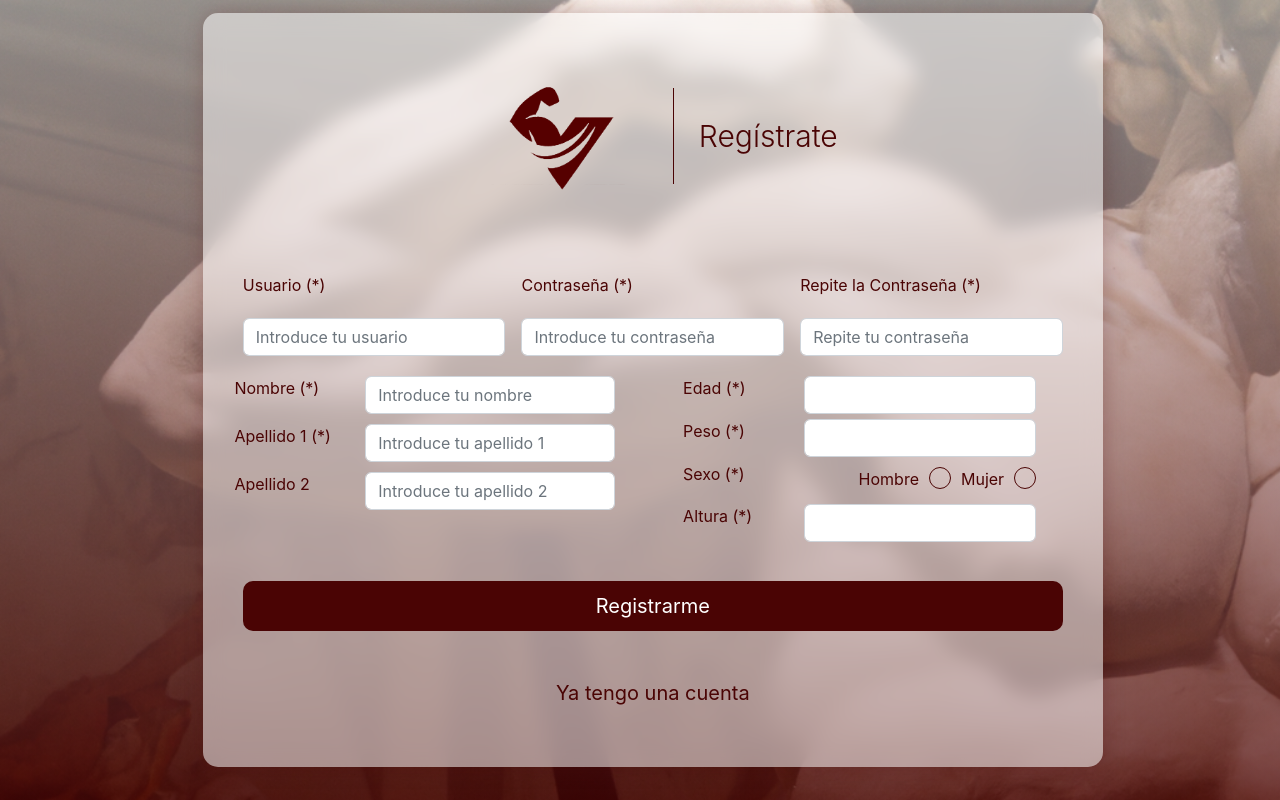
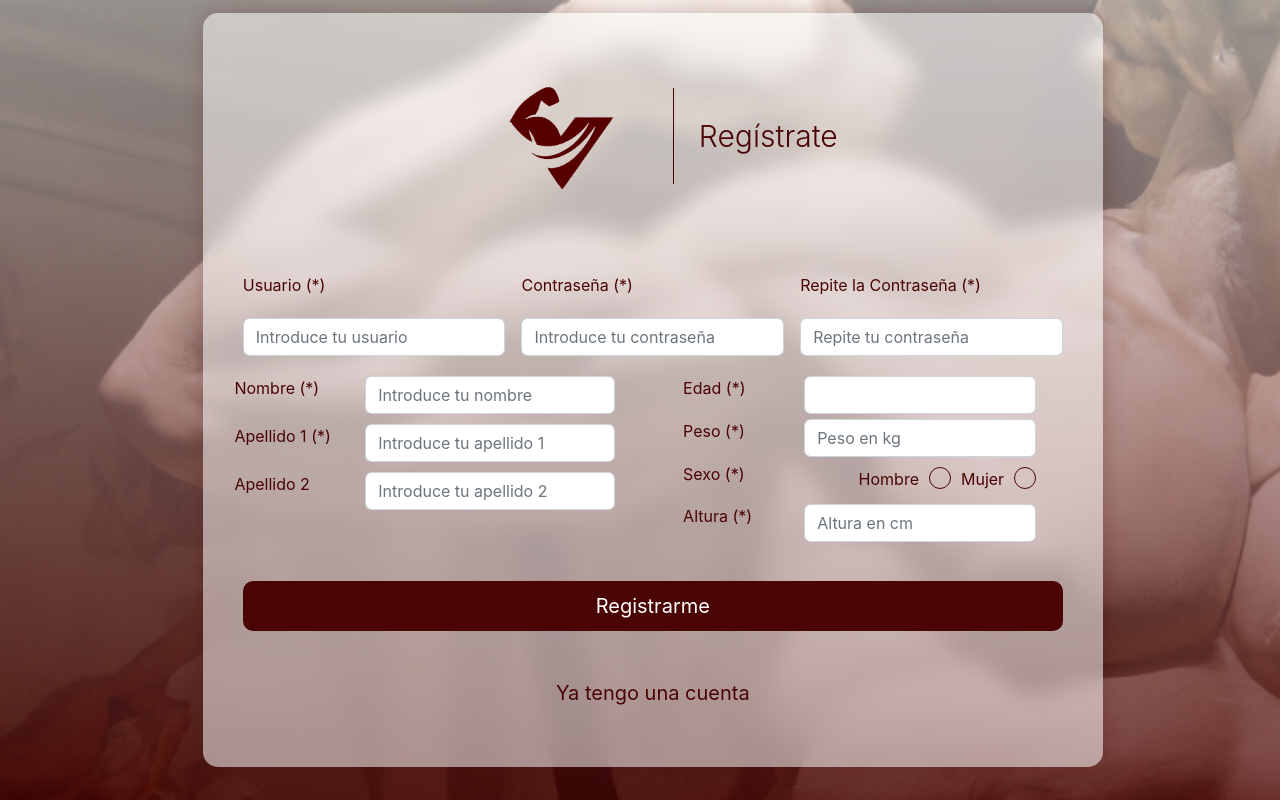
Before and after one commit to LuiRui07/FlexFit, a React (Create React App) app in the folder FrontEnd/: page /register in a window 1280 px wide. Built offline with nearby package versions, Linux system fonts and the light colour scheme.

Commit message:
Update Register.js

```diff
--- a/FrontEnd/src/Routes/Register.js
+++ b/FrontEnd/src/Routes/Register.js
@@ -243,6 +243,7 @@ function Register() {
                   id="weight"
                   aria-describedby="weightHelp"
                   name="peso"
+                  placeholder="Peso en kg"
                   required
                   onChange={handleChange}
                 />
@@ -296,6 +297,7 @@ function Register() {
                   id="height"
                   aria-describedby="heightHelp"
                   name="altura"
+                  placeholder="Altura en cm"
                   required
                   onChange={handleChange}
                 />
```
